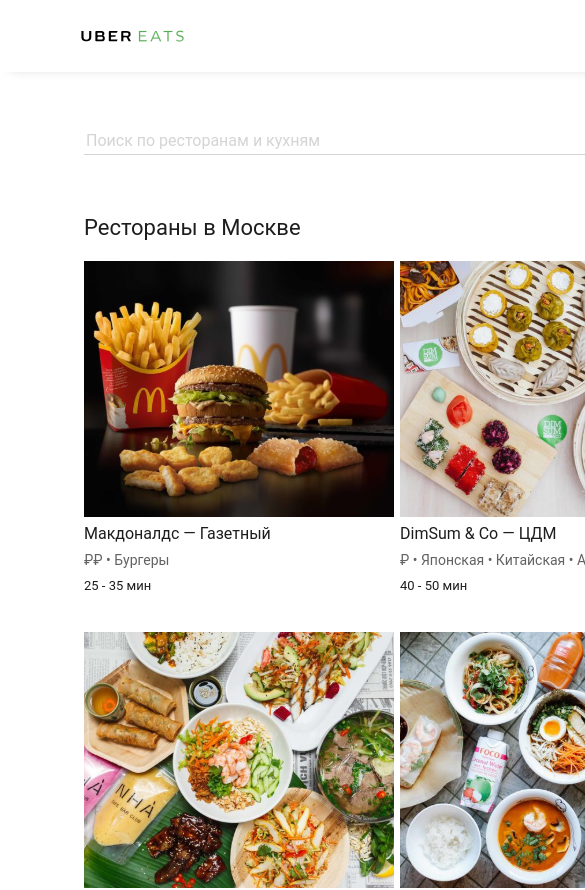
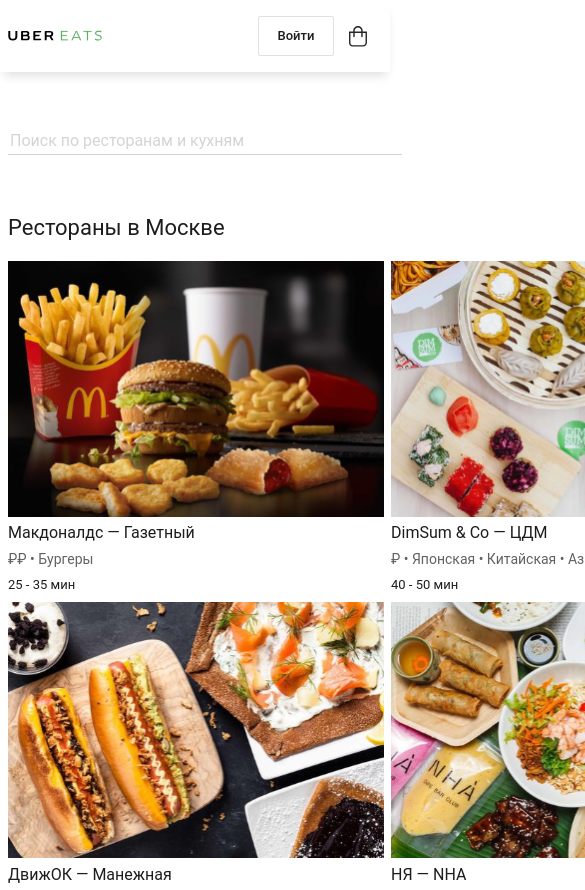
Before and after one commit to AnnaKesova/Stepik-diploma, a React (Create React App) app: page / in a window 390 px wide. Shown: the top 890 px of the page, 585 px wide, since content can reach past the window. Built offline with nearby package versions, Linux system fonts and the light colour scheme; a web font is replaced by a local one.

Commit message:
adaptiv main

```diff
--- a/src/components/App/App.js
+++ b/src/components/App/App.js
@@ -6,10 +6,12 @@
 
 function App() {
   return (
-    <div className="page">
-      <Header />
-      <Main />
-      <Footer />
+    <div className="app">
+      <div className="page">
+        <Header />
+        <Main />
+        <Footer />
+      </div>
     </div>
   );
 }
--- a/src/components/App/app.css
+++ b/src/components/App/app.css
@@ -1,15 +1,14 @@
 @import "https://fonts.fontstorage.com/import/roboto.css";
 @import url(../../vendor/normalize.css);
 
-/* .wrapper {
+ .app {
+  background-color: #fff;
+  margin: 0;
+}
+
+.page {
   width: 100%;
   height: 100%;
-}*/
-
-.page {
-  max-width: 1280px;
-  min-width: 320px;
-  width: 100%;
   margin: 0 auto;
   font-family: "Roboto", "Helvetica Neue", Arial, sans-serif;
   color: #ffffff;
--- a/src/components/Footer/Footer.css
+++ b/src/components/Footer/Footer.css
@@ -146,7 +146,7 @@
   .footer__application {
       padding: 40px 0;
       margin: 0 auto;
-      width: 956px;
+      /* width: 956px; */
       border-bottom: 1px solid #ffffff;
       display: flex;
       justify-content: center;
--- a/src/components/Header/Header.css
+++ b/src/components/Header/Header.css
@@ -1,12 +1,28 @@
-.header {
-    width: 1124px;
+.header__container {
+  max-width: 1124px;
+  width: 100%;
   margin: 0 auto;
   display: flex;
   justify-content: space-between;
   box-shadow: 0px 7px 10px -9px rgba(38, 38, 38, 0.16);
+  /* box-shadow: 0px 0px 16px rgba(38, 38, 38, 0.16); */
   padding-left: 81px;
   padding-right: 81px;
   box-sizing: border-box;
+}
+
+@media (max-width: 768px) {
+  .header__container {
+    max-width: 768px;
+    padding-left: 8px;
+    padding-right: 8px;
+    box-shadow: 0px 7px 10px -4.5px rgba(38, 38, 38, 0.16);
+  }
+}
+
+@media (max-width: 320px) {
+  .header {
+  }
 }
 
 .header__logo {
@@ -17,6 +33,18 @@
   margin: 30px 0;
   background-size: contain;
   cursor: pointer;
+}
+
+@media (max-width: 768px) {
+  .header__logo {
+    width: 107px;
+    height: 11px;
+  }
+}
+
+@media (max-width: 320px) {
+  .header {
+  }
 }
 
 .header__autorize {
@@ -42,6 +70,20 @@
   cursor: pointer;
 }
 
+@media (max-width: 768px) {
+  .header__in{
+    width: 76px;
+
+  }
+}
+
+@media (max-width: 320px) {
+  .header {
+  }
+}
+
+
+
 .header__in:hover {
   opacity: 90%;
   color: #a9a9a9;
@@ -56,3 +98,15 @@
   margin: 0 auto;
   cursor: pointer;
 }
+
+@media (max-width: 768px) {
+  .header__lock{
+    width: 19px;
+    height: 22px;
+  }
+}
+
+@media (max-width: 320px) {
+  .header {
+  }
+}
--- a/src/components/Header/Header.js
+++ b/src/components/Header/Header.js
@@ -4,10 +4,12 @@
 function Header() {
   return (
     <header className="page__header header">
+      <div className="header__container">
         <div id="uberEats" className="header__logo"></div>
         <div className="header__autorize">
           <button className="header__in">Войти</button>
           <div className="header__lock"></div>
+        </div>
       </div>
     </header>
   );
--- a/src/components/Main/Main.css
+++ b/src/components/Main/Main.css
@@ -1,13 +1,30 @@
 .content {
-  width: 1124px;
+  max-width: 1124px;
+  width: 100%;
   margin: 0 auto;
 }
 
+@media (max-width: 768px) {
+  .content {
+    margin: 0 8px;
+  }
+}
+
+@media (max-width: 320px) {
+  .header {
+  }
+}
+
 .find {
-  width: 956px;
   margin: 0 auto;
   padding-top: 56px;
   padding-bottom: 56px;
+  max-width: 1280px;
+}
+
+.form {
+  max-width: 956px;
+  margin: 0 auto;
 }
 
 .form__request {
@@ -15,7 +32,7 @@
   opacity: 0.3;
   border: none;
   border-bottom: 1px solid #757575;
-  width: 956px;
+  width: 100%;
   height: 24px;
   font-family: "Roboto";
   font-style: normal;
@@ -23,6 +40,7 @@
   font-size: 16px;
   line-height: 24px;
   color: #626262;
+  max-width: 750px;
 }
 
 .restaurants {
@@ -31,6 +49,17 @@
   display: flex;
   flex-direction: column;
   padding-bottom: 100px;
+}
+
+@media (max-width: 768px) {
+  .restaurants {
+    width: 768px;
+  }
+}
+
+@media (max-width: 320px) {
+  .header {
+  }
 }
 
 .restaurants__moscow {
@@ -51,6 +80,19 @@
   row-gap: 36px;
   grid-template-columns: repeat(auto-fit, 310px);
   list-style: none;
+}
+
+@media (max-width: 768px) {
+  .cafes__list {
+    grid-template-columns: repeat(auto-fit, 376px);
+    row-gap: 16px;
+    gap: 7px;
+  }
+}
+
+@media (max-width: 320px) {
+  .header {
+  }
 }
 
 .description__name {
@@ -87,6 +129,18 @@
   width: 310px;
   height: 256px;
   margin: 0;
+  object-fit: cover;
+}
+
+@media (max-width: 768px) {
+  .description__photo {
+    width: 376px;
+  }
+}
+
+@media (max-width: 320px) {
+  .header {
+  }
 }
 
 .description__secondPage {
```
Lines whose indentation alone changed are shown as unchanged.
